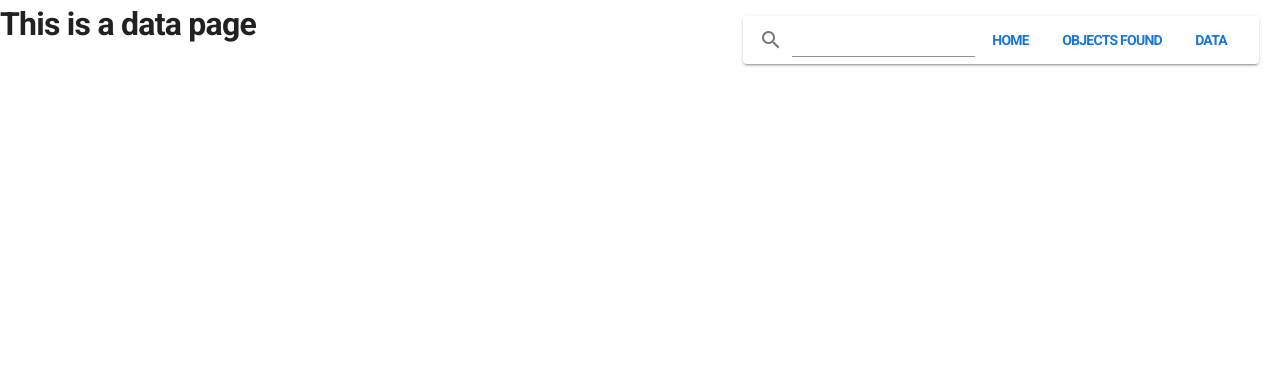
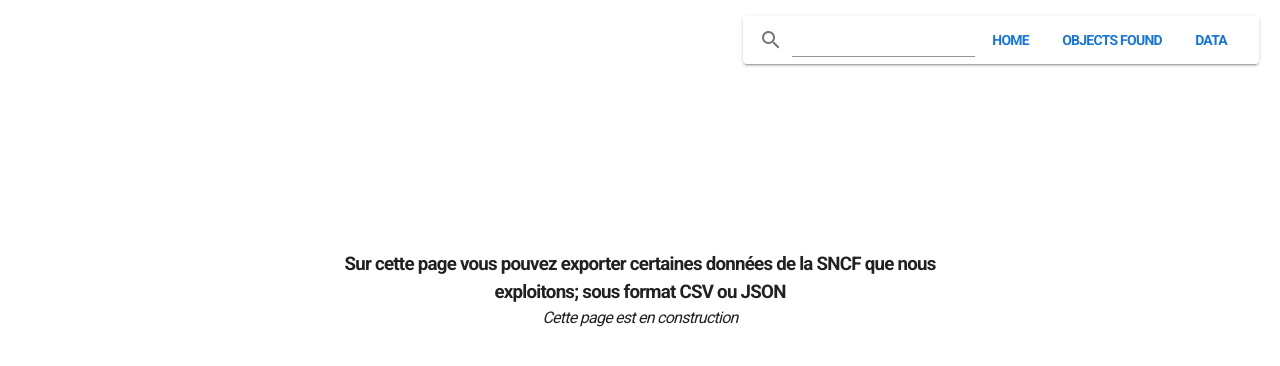
Before and after one commit to ObonePaule/vue-dataviz, a Vue app: page /data in a window 1280 px wide. Shown: the top 366 px of the page. Built offline with nearby package versions, Linux system fonts and the light colour scheme.

Commit message:
💬 Adding text on data export page

```diff
--- a/src/views/Data.vue
+++ b/src/views/Data.vue
@@ -1,5 +1,21 @@
+<style lang="css">
+  .data-export-container {
+    padding: 250px 0;
+    text-align: center;
+    display: flex;
+    justify-content: center;
+    align-items: center;
+  }
+  .data-export-container div {
+    width: 50%;
+  }
+</style>
+
 <template>
-  <div class="data">
-    <h1>This is a data page</h1>
-  </div>
+  <center class="data-export-container">
+    <div>
+      <h3>Sur cette page vous pouvez exporter certaines données de la SNCF que nous exploitons; sous format CSV ou JSON</h3>
+      <em>Cette page est en construction</em>
+    </div>
+  </center>
 </template>
--- a/src/views/Found.vue
+++ b/src/views/Found.vue
@@ -184,7 +184,7 @@
         Object.keys(lostObjectsDict.byStationName)
       );
 
-      this.showChart = this.chart_data.length > 0;
+      this.showChart = true;
     },
   },
   async mounted() {
--- a/src/views/Home.vue
+++ b/src/views/Home.vue
@@ -95,7 +95,7 @@
   font-size: 18px;
 }
 .pane-body {
-  padding: 0;
+  padding-top: 100px;
 }
 </style>
 
@@ -248,7 +248,7 @@
     },
   },
   async mounted() {
-    this.stations = await getStations(10);
+    this.stations = await getStations(50);
     await this.refreshStationDetails();
   },
 };
```
